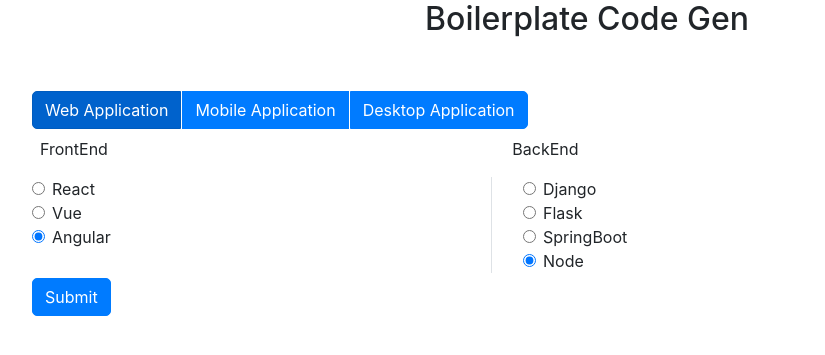
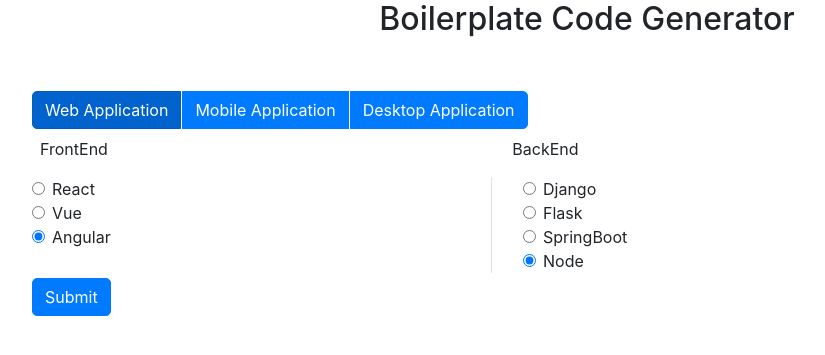
Before and after one commit to shivkumar0757/aeroHack, a Django app: page / in a window 1280 px wide. Shown: the top 355 px of the page, without its empty margins (53-878 px from the left). Run offline with Django 4.2, Linux system fonts and the light colour scheme; some libraries are stand-ins or nearby versions.

Commit message:
'changes'

```diff
--- a/boiler/static/boiler/form.js
+++ b/boiler/static/boiler/form.js
@@ -2,7 +2,7 @@
 var lists={
     'web': {
         'frontend': ['React', 'Vue', 'Angular'],
-        'backend': ['Django','Flask','SpringBoot','Node','KuchBhi']
+        'backend': ['Django','Flask','SpringBoot','Node']
     },
     'mobile': {
         'frontend': ['React Native'],
--- a/boiler/templates/boiler/home.html
+++ b/boiler/templates/boiler/home.html
@@ -24,7 +24,7 @@
     <div class="container">
 
 
-    <h2 class="d-flex justify-content-center mb-5">Boilerplate Code Gen</h2>
+    <h2 class="d-flex justify-content-center mb-5">Boilerplate Code Generator</h2>
 
     <form action="{% url 'boiler_gen' %}" method="post" >
         {% csrf_token %}
```
